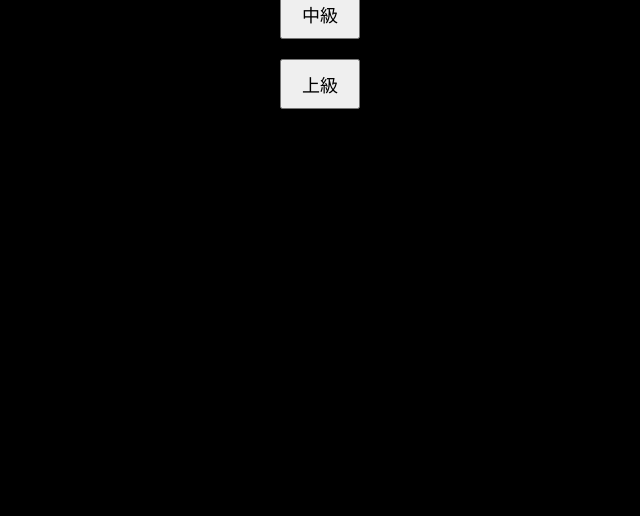
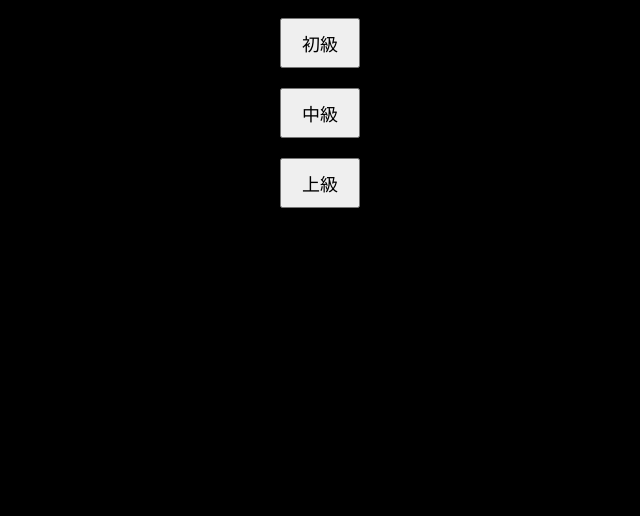
Before and after one commit to shimoda0672/test, a plain HTML site: page index.html in a window 1280 px wide. Shown: the part 284-800 px from the top of the page, without its empty margins (320-960 px from the left). Drawn offline with Linux system fonts and the light colour scheme.

Commit message:
Update index.html

```diff
--- a/index.html
+++ b/index.html
@@ -11,7 +11,7 @@
       margin: 0;
       padding: 0;
       width: 100vw;      /* ← ビューポート幅に合わせる */
-      height: 84%;     /* ← ビューポート高さに合わせる */
+      height: 84vh;     /* ← ビューポート高さに合わせる */
       overflow: hidden;  /* ← スクロール禁止 */
       background-color: #000;
       position: relative;
@@ -23,7 +23,7 @@
       top: 0 !important;       /* ← 位置を画面左上に固定 */
       left: 0 !important;      /* ← 位置を画面左上に固定 */
       width: 100vw !important; /* ← 幅を画面いっぱいに */
-      height: 84% !important;/* ← 高さを画面いっぱいに */
+      height: 84vh !important;/* ← 高さを画面いっぱいに */
       transform: none !important;
     }
 
```
